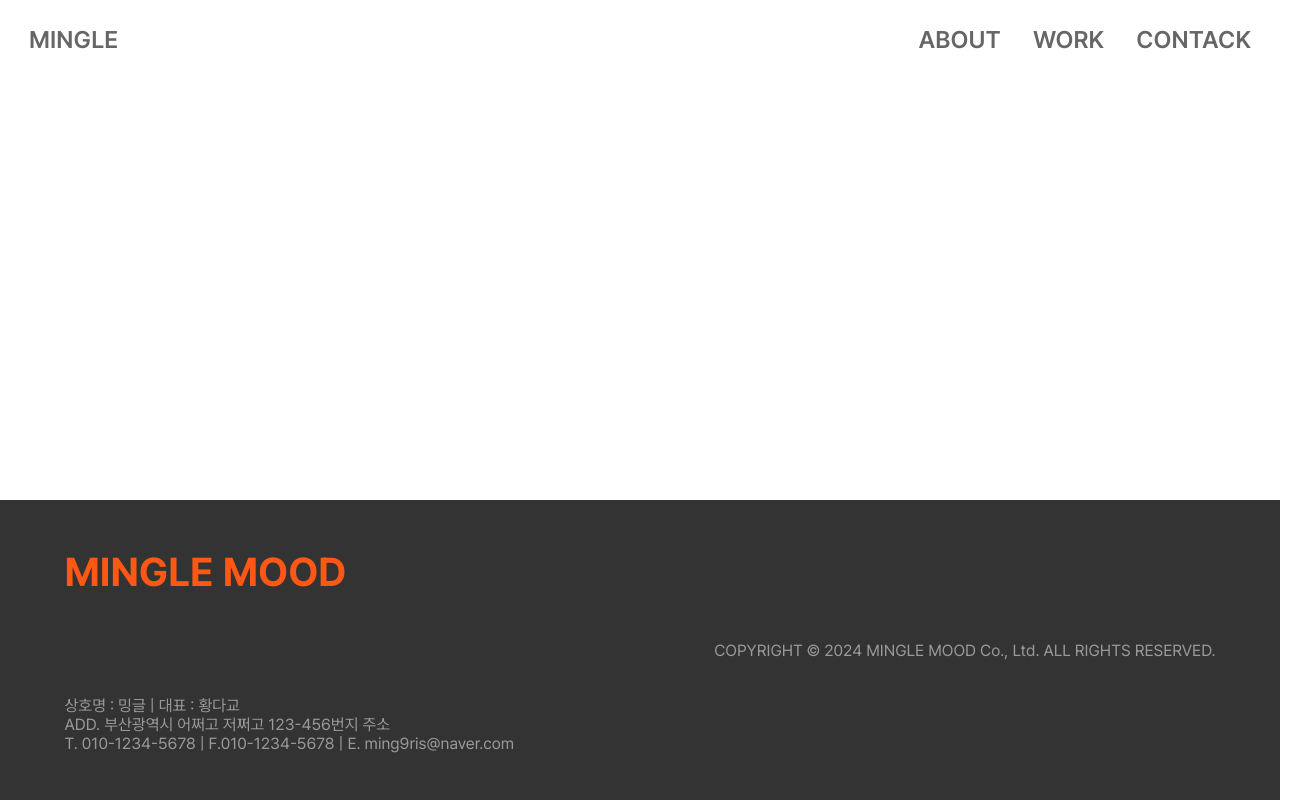
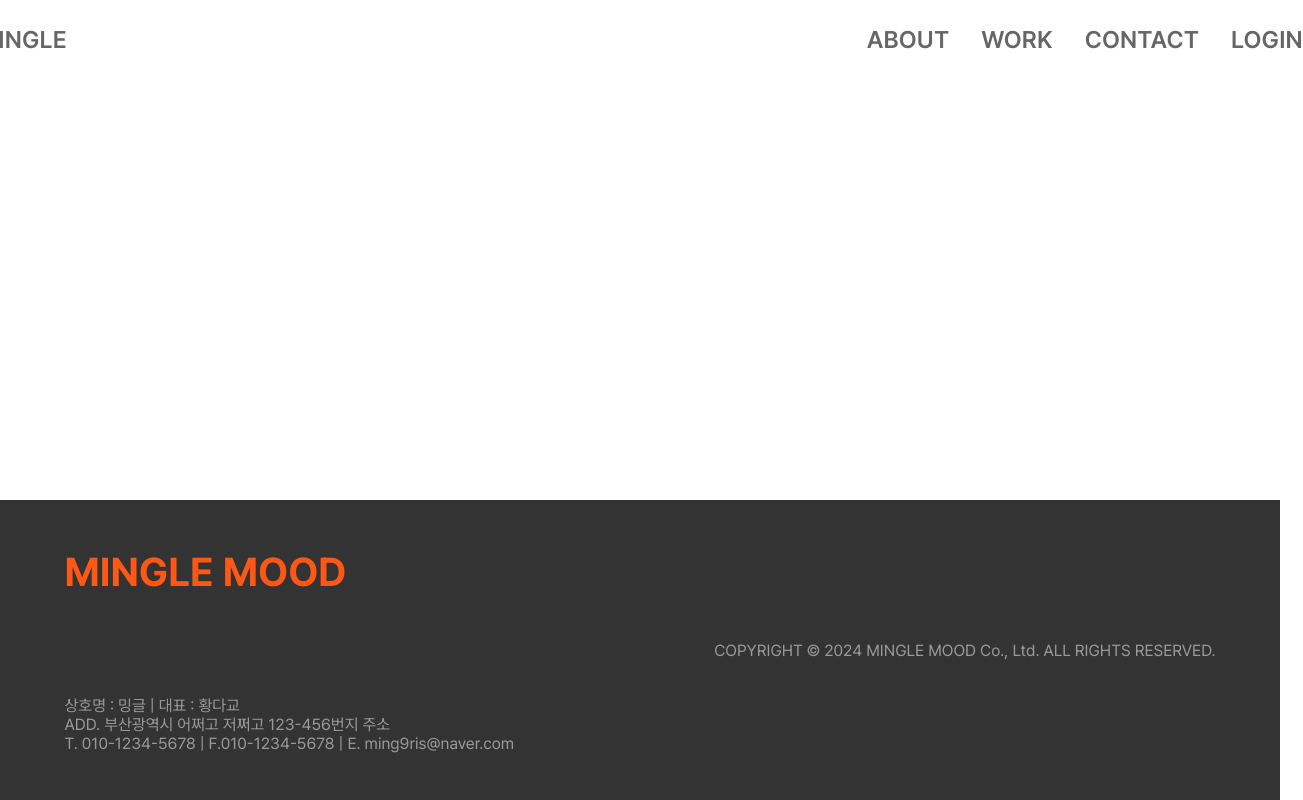
Before and after one commit to this-will-be-the-name-of-your-team/app, a Next.js app: page / in a window 1280 px wide. Shown: the whole page, 1303 px wide, since content can reach past the window. Built offline with nearby package versions, Linux system fonts and the light colour scheme.

Commit message:
style: header 스타일 수정

```diff
--- a/src/components/Header/index.tsx
+++ b/src/components/Header/index.tsx
@@ -6,11 +6,12 @@ import { font } from "@/styles/generator/font";
 const Header = () => {
   return (
     <HeaderContainer>
-      <Title href="">MINGLE</Title>
+      <Title href="/">MINGLE</Title>
       <Nav>
-        <NavItem href="">ABOUT</NavItem>
-        <NavItem href="">WORK</NavItem>
-        <NavItem href="">CONTACK</NavItem>
+        <NavItem href="/about">ABOUT</NavItem>
+        <NavItem href="/work">WORK</NavItem>
+        <NavItem href="/contact">CONTACT</NavItem>
+        <NavItem href="/login">LOGIN</NavItem>
       </Nav>
     </HeaderContainer>
   );
@@ -21,7 +22,7 @@ const HeaderContainer = styled.header`
   width: 100%;
   height: 5rem;
   display: flex;
-  position: fixed;
+  position: absolute;
   color: #666666;
   gap: 50rem;
 `;
```
